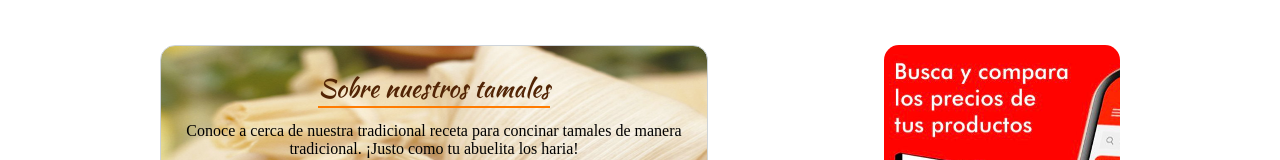
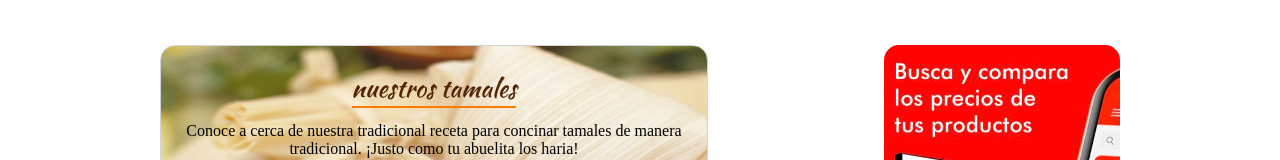
Before and after one commit to Chonco/tamales_dona_juana, a Vue app: page / in a window 1280 px wide. Shown: the part 753-913 px from the top of the page. Built offline with nearby package versions, Linux system fonts and the light colour scheme; a web font is replaced by a local one.

Commit message:
Hover
Agregue efectos de hover para algunos componentes

```diff
--- a/src/views/Home.vue
+++ b/src/views/Home.vue
@@ -23,7 +23,7 @@
         <div class="contenido">
           <div class="contenedor_articulos">
             <div class="card" id="C1">
-              <span class="titulo_articulo">Sobre nuestros tamales</span>
+              <span class="titulo_articulo"><a href="" class="a_card">nuestros tamales</a></span>
                 <p>
                 Conoce a cerca de nuestra tradicional receta para
                 concinar tamales de manera tradicional.
@@ -32,7 +32,7 @@
             </div>
 
             <div class="card" id="C2">
-              <span class="titulo_articulo">Sobre nuestros postres</span>
+              <span class="titulo_articulo"><a href="" class="a_card">Sobre nuestros postres</a></span>
                 <p>
                 ¿Interesado en algo dulce después de comer?
                 Conoce nuestra variedad de postres tradicionales.
@@ -40,7 +40,7 @@
             </div>
 
             <div class="card" id="C3">
-              <span class="titulo_articulo">Especialidades de la casa</span>
+              <span class="titulo_articulo"><a href="" class="a_card">Especialidades de la casa</a></span>
                 <p>
                 Explora las diversas alternativas de nuestros productos.
                 </p>
@@ -108,6 +108,11 @@ header{
   margin-bottom: 1rem;
   font-family: 'Bilbo Swash Caps', cursive;
   font-size: 100px;
+  transition: all 0.5s;
+}
+
+.elemento_header:hover{
+color: #dd8501;
 }
 
 .contenido{
@@ -128,6 +133,7 @@ header{
 	border: 1px solid #CED4DA;
 	height: 100px;
 }
+
 #C1{
   background-image: url("../assets/card1.png");
   background-repeat: no-repeat;
@@ -174,4 +180,14 @@ footer{
   font-size: 25px;
 }
 
+.a_card{
+  text-decoration: none;
+  transition: all 0.5s;
+  color: #522405;
+
+}
+.a_card:hover{
+  font-size: 26px;
+  color: #c45004;
+}
 </style>
```
